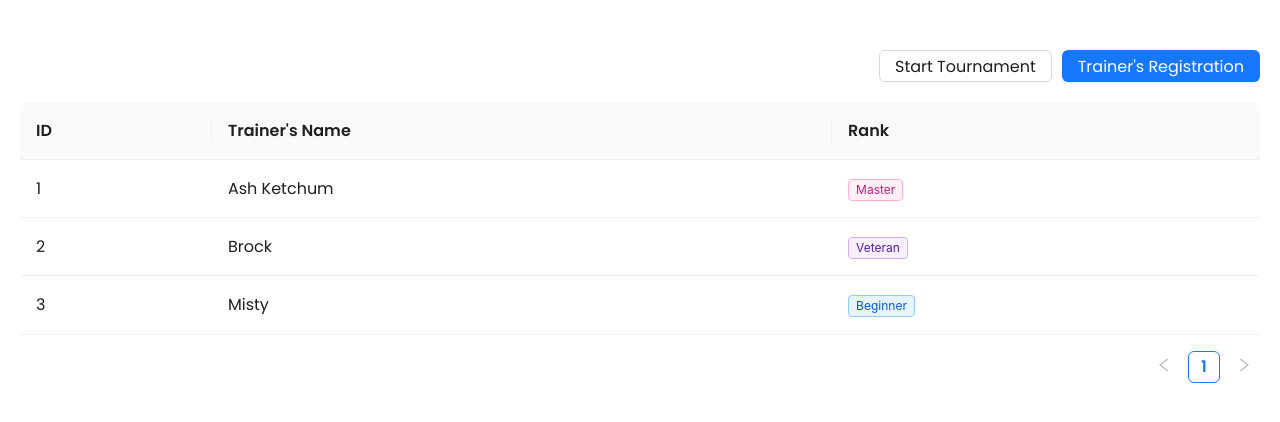
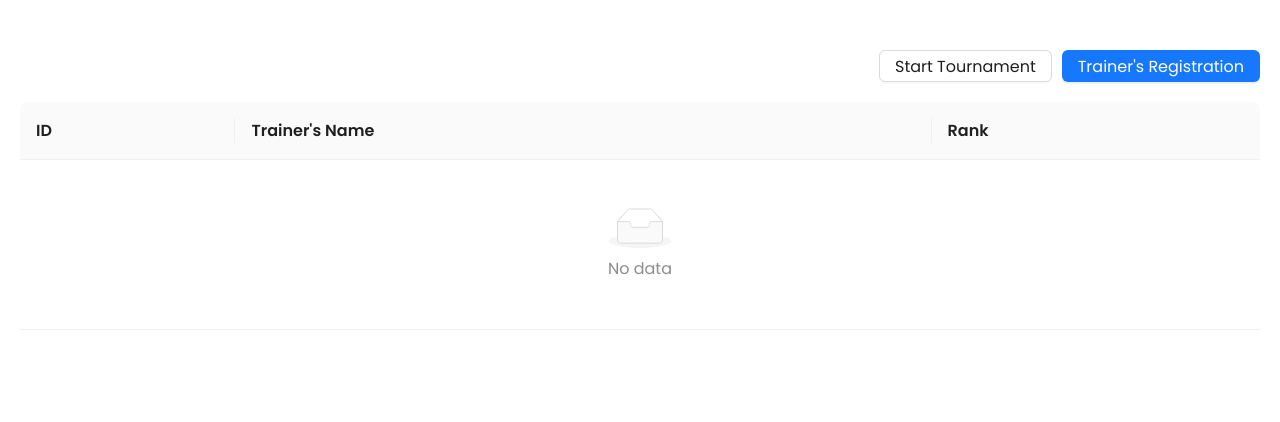
Before and after one commit to ianlavapiez/poke-admin, a React (Create React App) app: page / in a window 1280 px wide. Shown: the top 422 px of the page. Built offline with nearby package versions, Linux system fonts and the light colour scheme.

Commit message:
feat: add contextAPI and uuid for ids

```diff
--- a/package.json
+++ b/package.json
@@ -18,6 +18,7 @@
     "react-scripts": "5.0.1",
     "styled-components": "^6.0.7",
     "typescript": "^4.4.2",
+    "uuid": "^9.0.0",
     "web-vitals": "^2.1.0"
   },
   "scripts": {
@@ -44,5 +45,8 @@
       "last 1 safari version"
     ]
   },
-  "license": "MIT"
+  "license": "MIT",
+  "devDependencies": {
+    "@types/uuid": "^9.0.3"
+  }
 }
--- a/src/App.tsx
+++ b/src/App.tsx
@@ -3,6 +3,7 @@ import { Route, Routes } from "react-router-dom";
 import { Spinner } from "common";
 import { HomePage, TrainerPage } from "pages";
 import GlobalStyle from "./global.styles";
+import { TrainerProvider } from "contexts/Context";
 
 type Props = {};
 
@@ -11,10 +12,12 @@ const App: React.FC<Props> = () => {
     <Fragment>
       <GlobalStyle />
       <Suspense fallback={<Spinner />}>
-        <Routes>
-          <Route element={<HomePage />} path="/" />
-          <Route element={<TrainerPage />} path="/trainer/:id" />
-        </Routes>
+        <TrainerProvider>
+          <Routes>
+            <Route element={<HomePage />} path="/" />
+            <Route element={<TrainerPage />} path="/trainer/:id" />
+          </Routes>
+        </TrainerProvider>
       </Suspense>
     </Fragment>
   );
--- /dev/null
+++ b/src/contexts/Context.tsx
@@ -0,0 +1,38 @@
+import { Dispatch, PropsWithChildren, useReducer } from "react";
+import {
+  TrainerActions,
+  trainerInitialState,
+  trainerReducer,
+} from "../reducers/trainerReducer";
+import { createContext } from "./createContext";
+
+type TrainerContextState = {
+  trainers: Trainer[];
+};
+
+type TrainerContextActions = {
+  dispatch: Dispatch<TrainerActions>;
+};
+
+const [useTrainerActionContext, TrainerActionContextProvider] =
+  createContext<TrainerContextActions>();
+const [useTrainerContext, TrainerContextProvider] =
+  createContext<TrainerContextState>();
+
+export const useActionContext = useTrainerActionContext;
+export const useContext = useTrainerContext;
+
+export const TrainerProvider = ({ children }: PropsWithChildren) => {
+  const [{ trainers }, dispatch] = useReducer(
+    trainerReducer,
+    trainerInitialState
+  );
+
+  return (
+    <TrainerActionContextProvider value={{ dispatch }}>
+      <TrainerContextProvider value={{ trainers }}>
+        {children}
+      </TrainerContextProvider>
+    </TrainerActionContextProvider>
+  );
+};
--- /dev/null
+++ b/src/contexts/createContext.ts
@@ -0,0 +1,18 @@
+import React from "react";
+
+export const createContext = <T extends {}>() => {
+  const Context = React.createContext<T | undefined>(undefined);
+
+  const useContext = () => {
+    const ctx = React.useContext(Context);
+
+    if (ctx === undefined)
+      throw new Error(
+        `useContext must be inside a Provider and a value must be provided.`
+      );
+
+    return ctx;
+  };
+
+  return [useContext, Context.Provider] as const;
+};
--- a/src/pages/home/components/trainer-list/index.tsx
+++ b/src/pages/home/components/trainer-list/index.tsx
@@ -4,13 +4,15 @@ import Table from "antd/es/table";
 import type { ColumnsType } from "antd/es/table";
 import { TrainerListContainer } from "./TrainerList.styles";
 import { RankTag } from "common";
+import { useContext } from "contexts/Context";
 
 type Props = {};
 
 const TrainerList: React.FC<Props> = () => {
   const navigate = useNavigate();
+  const { trainers } = useContext();
 
-  const columns: ColumnsType<TrainerTable> = [
+  const columns: ColumnsType<Trainer> = [
     {
       dataIndex: "id",
       key: "id",
@@ -29,29 +31,11 @@ const TrainerList: React.FC<Props> = () => {
     },
   ];
 
-  const sampleTrainerData: TrainerTable[] = [
-    {
-      id: 1,
-      name: "Ash Ketchum",
-      rank: "Master",
-    },
-    {
-      id: 2,
-      name: "Brock",
-      rank: "Veteran",
-    },
-    {
-      id: 3,
-      name: "Misty",
-      rank: "Beginner",
-    },
-  ];
-
   return (
     <TrainerListContainer>
       <Table
         columns={columns}
-        dataSource={sampleTrainerData}
+        dataSource={trainers}
         onRow={({ id }) => {
           return {
             style: {
--- a/src/pages/home/components/trainer-registration-modal/index.tsx
+++ b/src/pages/home/components/trainer-registration-modal/index.tsx
@@ -5,11 +5,14 @@ import Modal, { ModalProps } from "antd/es/modal";
 import Select from "antd/es/select";
 import { InfoCircleOutlined } from "@ant-design/icons";
 import { FormItem } from "common";
+import { useActionContext } from "contexts/Context";
 import { SubmitButton } from "./TrainerRegistrationModal.styles";
 
 type Props = ModalProps & {};
 
 const TrainerRegistrationModal: React.FC<Props> = ({ ...modalProps }) => {
+  const { dispatch } = useActionContext();
+
   const genderOptions: Options[] = [
     {
       label: "Male",
@@ -48,7 +51,16 @@ const TrainerRegistrationModal: React.FC<Props> = ({ ...modalProps }) => {
     },
   ];
 
-  const onFinish = (values: TrainerRegistration) => {};
+  const onFinish = (values: TrainerWithoutIdAndPokemon) => {
+    dispatch({
+      type: "CREATE_TRAINER",
+      payload: {
+        data: {
+          ...values,
+        },
+      },
+    });
+  };
 
   return (
     <Modal
--- /dev/null
+++ b/src/reducers/trainerReducer.ts
@@ -0,0 +1,44 @@
+import { v4 } from "uuid";
+
+export const trainerInitialState: ApplicationState = {
+  trainers: [],
+};
+
+type CreateTrainerAction = {
+  type: "CREATE_TRAINER";
+  payload: {
+    data: TrainerWithoutIdAndPokemon;
+  };
+};
+
+type FetchAllTrainersAction = {
+  type: "FETCH_ALL_TRAINER";
+};
+
+const createTrainer = (data: TrainerWithoutIdAndPokemon): Trainer => {
+  const id = v4();
+
+  return {
+    ...data,
+    id,
+    pokemon: [],
+  };
+};
+
+export type TrainerActions = CreateTrainerAction | FetchAllTrainersAction;
+
+export const trainerReducer = (
+  state: ApplicationState = trainerInitialState,
+  action: TrainerActions
+) => {
+  switch (action.type) {
+    case "CREATE_TRAINER":
+      const newTrainer = createTrainer(action.payload.data);
+
+      return { ...state, trainers: [newTrainer, ...state.trainers] };
+    case "FETCH_ALL_TRAINER":
+      return { ...state };
+    default:
+      return state;
+  }
+};
```
Also changed, not shown: src/application.d.ts (+7 -2 lines), 1 other file (tests, documents, lock files or other folders).
